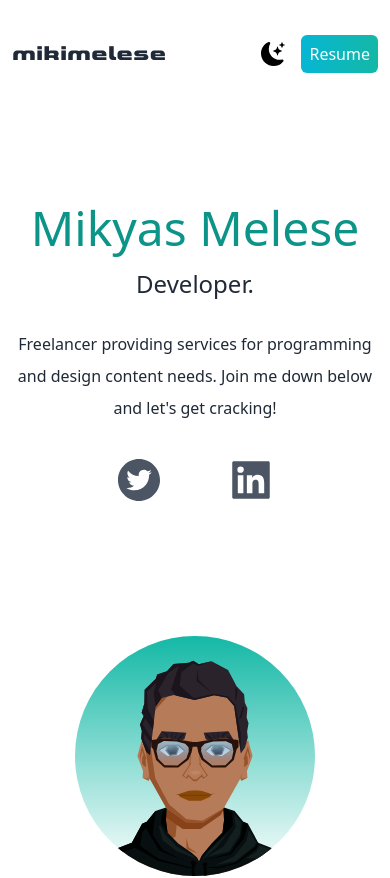
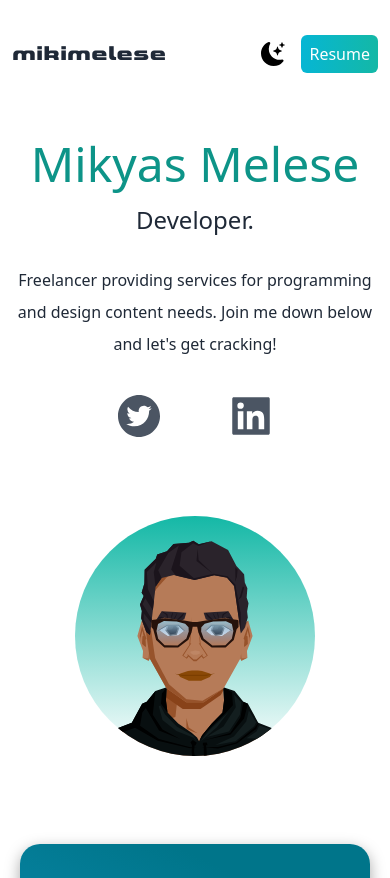
Before and after one commit to mikimelese/react-next-portofolio, a Next.js app: page / in a window 390 px wide. Shown: the top 878 px of the page. Built offline with nearby package versions, Linux system fonts and the light colour scheme.

Commit message:
fitted for mobile devices

```diff
--- a/pages/index.js
+++ b/pages/index.js
@@ -164,7 +164,7 @@ export default function Home() {
 
       <main className="px-3 sm:px-10 dark:bg-gray-900 bg-white ">
         <section className=" min-h-screen ">
-          <nav className="py-10 mb-12 flex justify-between gap-5 dark:text-white">
+          <nav className="py-10 sm:mb-12 mb-4 flex justify-between gap-5 dark:text-white">
             <h1 className="font-A_Space_Heavy_Demo text-xl  text-gray-800 dark:text-white">mikimelese</h1>
             <ul className="flex items-center">
               <li>
@@ -181,7 +181,7 @@ export default function Home() {
               </li>
             </ul>
           </nav>
-          <div className="text-center  sm:p-10 py-10">
+          <div className="text-center  sm:p-10 py-2 sm:py-10">
             <h2 className="text-5xl py-2 text-teal-600 font-medium dark:text-teal-400 md:text-6xl">
               Mikyas Melese
             </h2>
@@ -202,7 +202,7 @@ export default function Home() {
               </Link>
 
             </div>
-            <div className="mx-auto bg-gradient-to-b from-teal-500 rounded-full scale-75 sm:transform-none w-80 h-80 relative overflow-hidden mt-20 ">
+            <div className="mx-auto bg-gradient-to-b from-teal-500 rounded-full scale-75 sm:transform-none w-80 h-80 relative overflow-hidden mt-6 sm:mt-20 ">
 
               <Image
                 src={miki}
@@ -224,7 +224,7 @@ export default function Home() {
           </div>
           <div className='flex-initial w-96'></div>
         </section>
-        <section className='px-60'>
+        <section className='px-4 sm:px-60'>
           {prop.map((pp, ind) => (
             <CardF key={ind} pro={pp} />
           ))}
--- a/utils/utility.js
+++ b/utils/utility.js
@@ -7,6 +7,6 @@ export const getDarkModePreference = () => {
     if (typeof window !== 'undefined') {
         darkMode = window.localStorage.getItem("darkMode");
     }
-    console.log(darkMode)
+
     return darkMode ? JSON.parse(localStorage.getItem(darkMode)) : false;
 };
```
